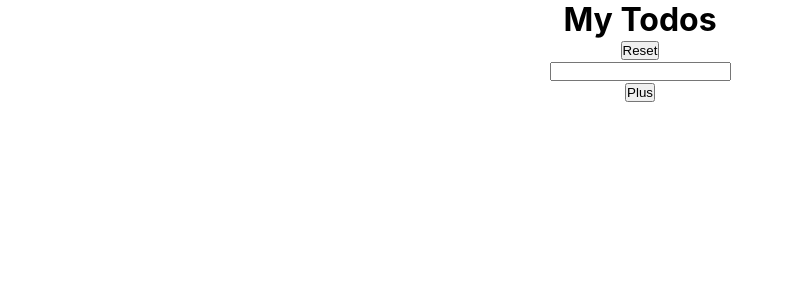
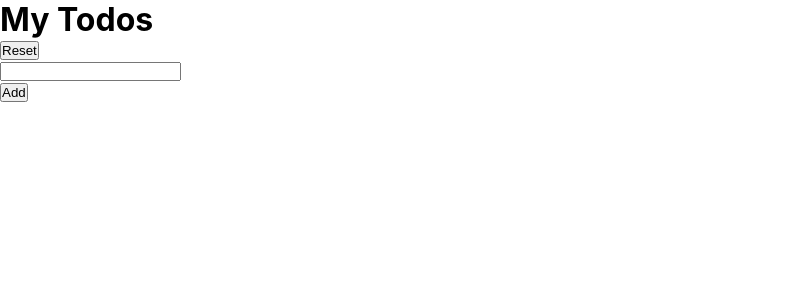
Before and after one commit to HPTR/todo-tech-test, a React (Create React App) app: page / in a window 1280 px wide. Shown: the top 300 px of the page, without its empty margins (0-794 px from the left). Built offline with nearby package versions, Linux system fonts and the light colour scheme.

Commit message:
Add BEM class names to components

```diff
--- a/src/App.jsx
+++ b/src/App.jsx
@@ -44,11 +44,13 @@ function App() {
   }
 
   return (
-    <div className="App">
-      <h1>My Todos</h1>
-      <ResetButton resetTodos={handleReset} />
-      <AddTodo addTodo={addTodo} handleInputChange={handleInputChange} input={input} />
-      <TodoList todos={todos} handleCheck={handleCheck} handleDelete={handleDelete} />
+    <div className="my-todos">
+      <div className="my-todos__header">
+        <h1 className='my-todos__heading'>My Todos</h1>
+        <ResetButton className='my-todos__reset' resetTodos={handleReset} />
+      </div>
+      <AddTodo className='my-todos__add' addTodo={addTodo} handleInputChange={handleInputChange} input={input} />
+      <TodoList className='my-todos__list' todos={todos} handleCheck={handleCheck} handleDelete={handleDelete} />
     </div>
   );
 }
--- a/src/components/AddTodo/AddTodo.jsx
+++ b/src/components/AddTodo/AddTodo.jsx
@@ -10,7 +10,7 @@ const AddTodo = (props) => {
   return (
     <div className='add-todo'>
       <input className='add-todo__input' type='text' onChange={handleInputChange} value={input} />
-      <InlineButton className='add-todo__button' onClick={addTodo} />
+      <InlineButton label='Add' className='add-todo__button' onClick={addTodo} />
     </div>
   )
 }
--- a/src/components/InlineButton/InlineButton.jsx
+++ b/src/components/InlineButton/InlineButton.jsx
@@ -3,11 +3,11 @@ import './InlineButton.scss'
 
 const InlineButton = (props) => {
 
-  const { onClick, todoId } = props;
+  const { onClick, todoId, label } = props;
 
   return (
     <div>
-      <button onClick={onClick} data-todoid={todoId} >Plus</button>
+      <button onClick={onClick} data-todoid={todoId} >{label}</button>
     </div>
   )
 }
--- a/src/components/ResetButton/ResetButton.jsx
+++ b/src/components/ResetButton/ResetButton.jsx
@@ -7,7 +7,7 @@ const ResetButton = (props) => {
 
   return (
     <div>
-      <button onClick={resetTodos} >Reset</button>
+      <button className='reset-button' onClick={resetTodos} >Reset</button>
     </div>
   )
 }
--- a/src/components/Todo/Todo.jsx
+++ b/src/components/Todo/Todo.jsx
@@ -11,9 +11,11 @@ const Todo = (props) => {
     <div className='todo'>
       <ul className='todo__list'>
         <li className='todo__list-item'>
-          <input className='todo__input' onChange={handleCheck} type="checkbox" />
-          <span className='todo__text' >{todo}</span>
-          <InlineButton className='todo__button' onClick={handleDelete} todoId={todoId} />
+          <div className="todo__item">
+            <input className='todo__checkbox' onChange={handleCheck} type="checkbox" />
+            <span className='todo__text' >{todo}</span>
+          </div>
+          <InlineButton label={'Delete'} className='todo__button' onClick={handleDelete} todoId={todoId} />
         </li>
       </ul>
     </div>
```
